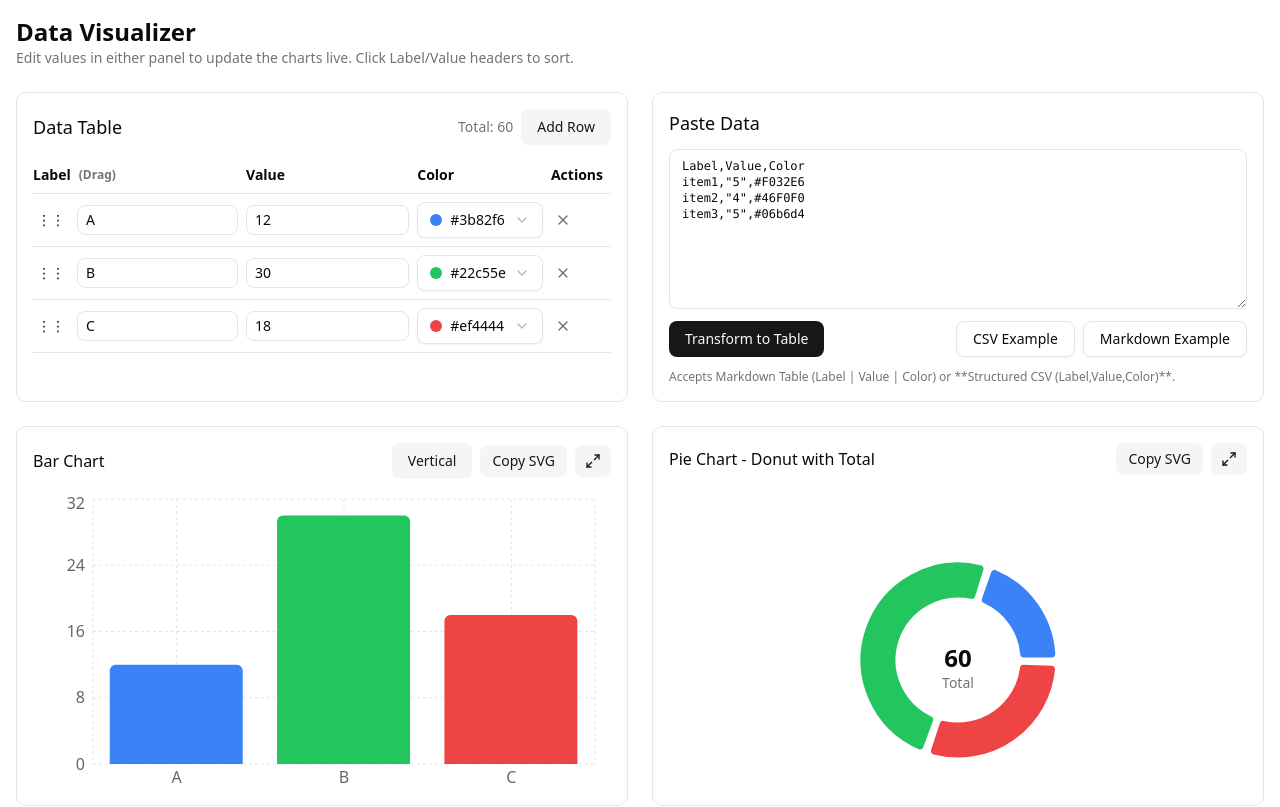
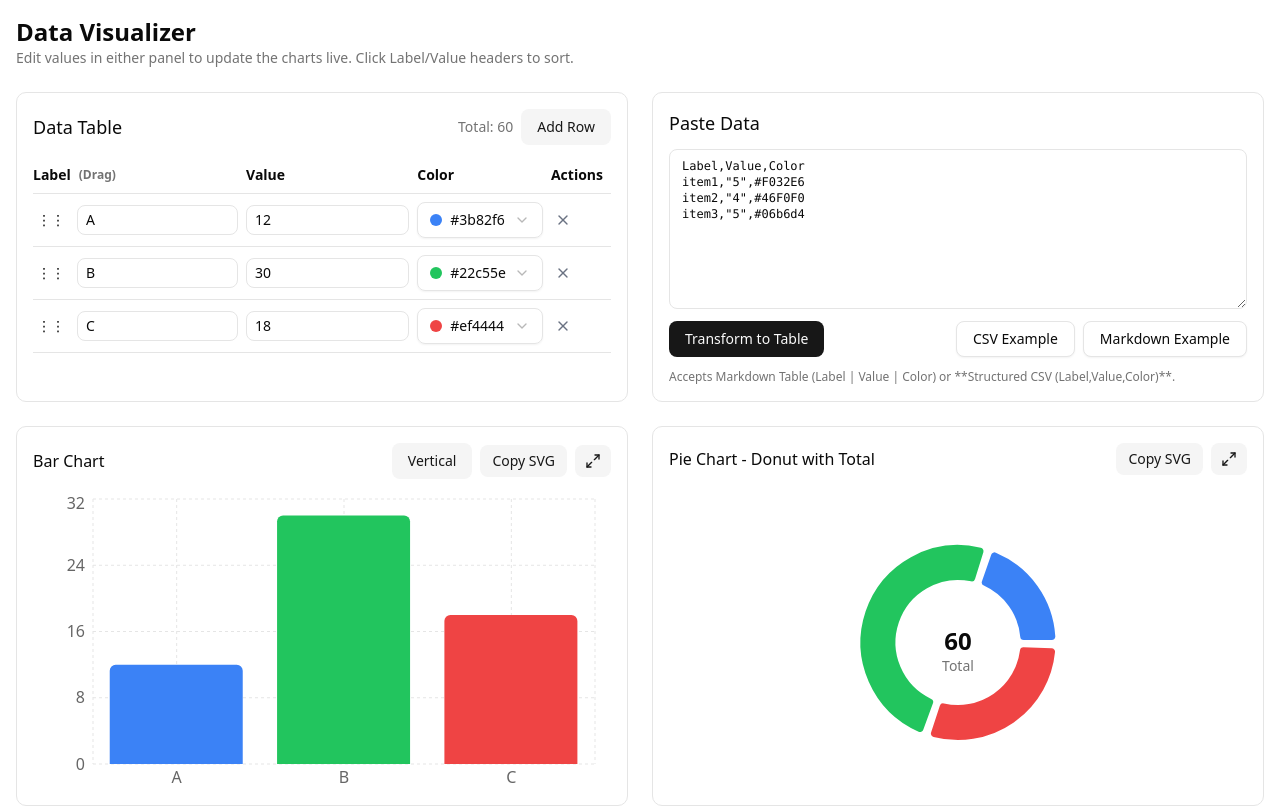
Before and after one commit to s1n-c0s/FastChart, a React (Vite) app: page / in a window 1280 px wide. Shown: the top 807 px of the page. Built offline with nearby package versions, Linux system fonts and the light colour scheme.

Commit message:
= adj hight pie-chart

```diff
--- a/src/components/DataVisualizer.tsx
+++ b/src/components/DataVisualizer.tsx
@@ -873,7 +873,7 @@
               </Button>
             </div>
           </div>
-          <ResponsiveContainer width="100%" height="100%">
+          <ResponsiveContainer width="100%" height="90%">
             <PieChart>
               <Tooltip />
               <Pie
```
